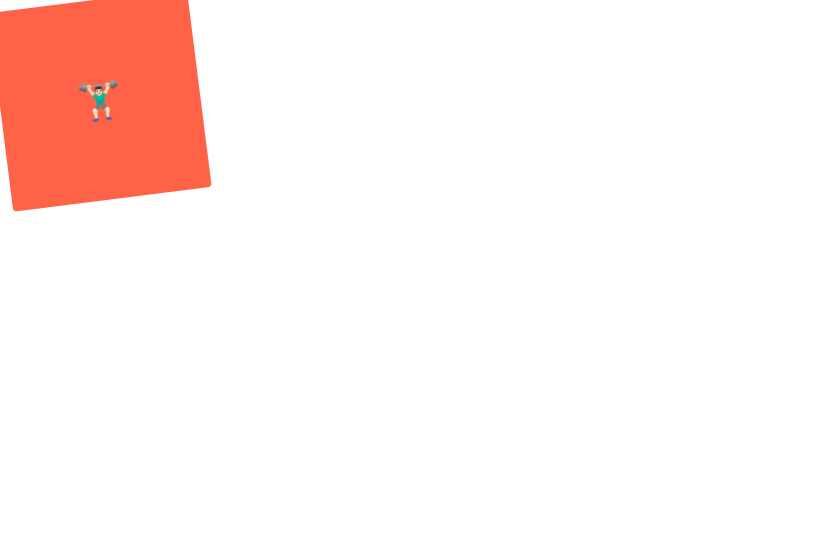
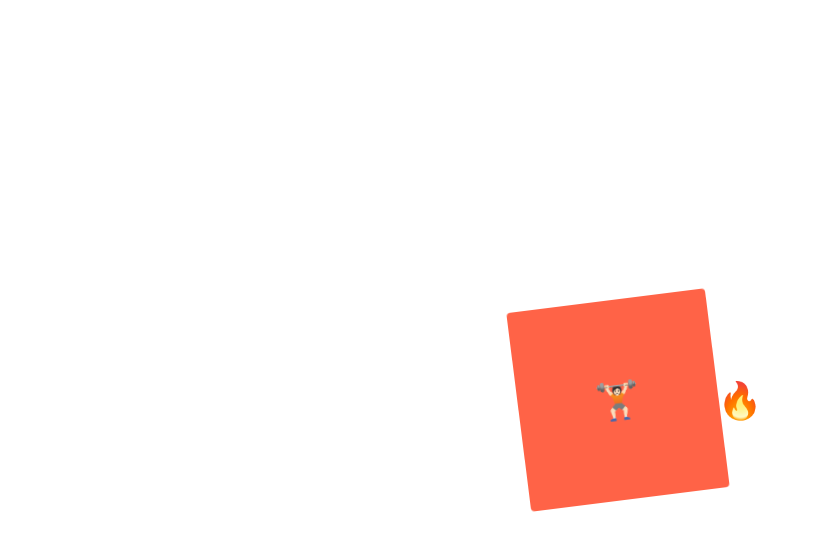
Before and after one commit to ooyuo/react-masterclass, a React (Create React App) app: page / in a window 1280 px wide. Shown: the top 550 px of the page, without its empty margins (0-819 px from the left). Built offline with nearby package versions, Linux system fonts and the light colour scheme.

Commit message:
feat: Pseudo Selectors part Two

```diff
--- a/src/App.js
+++ b/src/App.js
@@ -3,6 +3,10 @@
 
 const Wrapper = styled.div`
   display: flex;
+  height: 100vh;
+  width: 100vw;
+  justify-content: center;
+  align-items: center;
 `;
 const rotationAnimation = keyframes`
   0% {
@@ -17,7 +21,9 @@
     border-radius: 0px;
   }
 `;
-
+const Emoji = styled.span`
+  font-size: 36px;
+`;
 const Box = styled.div`
   height: 200px;
   width: 200px;
@@ -26,22 +32,17 @@
   justify-content: center;
   align-items: center;
   animation: ${rotationAnimation} 1s linear infinite;
-  span {
-    font-size: 36px;
-    &:hover {
-      font-size: 48px;
-    }
-    &:active {
-      opacity: 0;
-    }
+  ${Emoji}:hover {
+    font-size: 98px;
   }
 `;
 function App() {
   return (
     <Wrapper>
       <Box>
-        <span>🏋🏻‍♂️</span>
+        <Emoji>🏋🏻</Emoji>
       </Box>
+      <Emoji>🔥</Emoji>
     </Wrapper>
   );
 }
```
